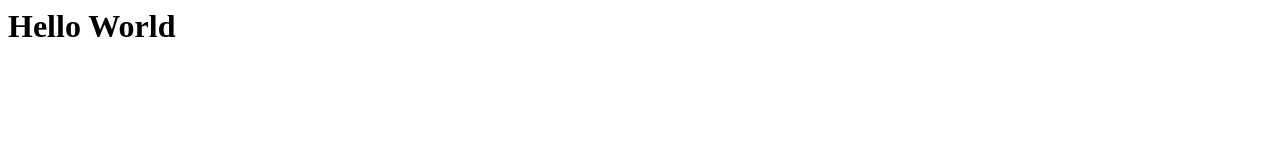
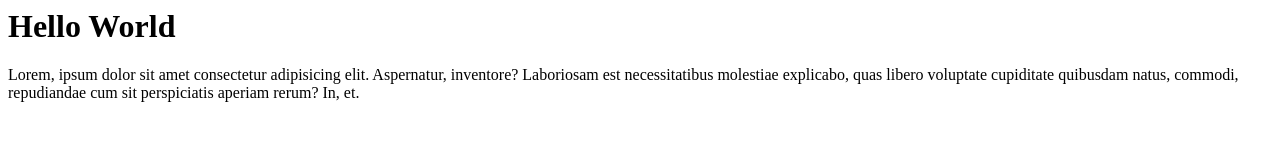
Before and after one commit to stevensuki/suki-git-test, a plain HTML site: page index.html in a window 1280 px wide. Drawn offline with Linux system fonts and the light colour scheme.

Commit message:
Menambahkan paragraf

```diff
--- a/index.html
+++ b/index.html
@@ -7,5 +7,11 @@
   </head>
   <body>
     <h1>Hello World</h1>
+    <p>
+      Lorem, ipsum dolor sit amet consectetur adipisicing elit. Aspernatur,
+      inventore? Laboriosam est necessitatibus molestiae explicabo, quas libero
+      voluptate cupiditate quibusdam natus, commodi, repudiandae cum sit
+      perspiciatis aperiam rerum? In, et.
+    </p>
   </body>
 </html>
```
